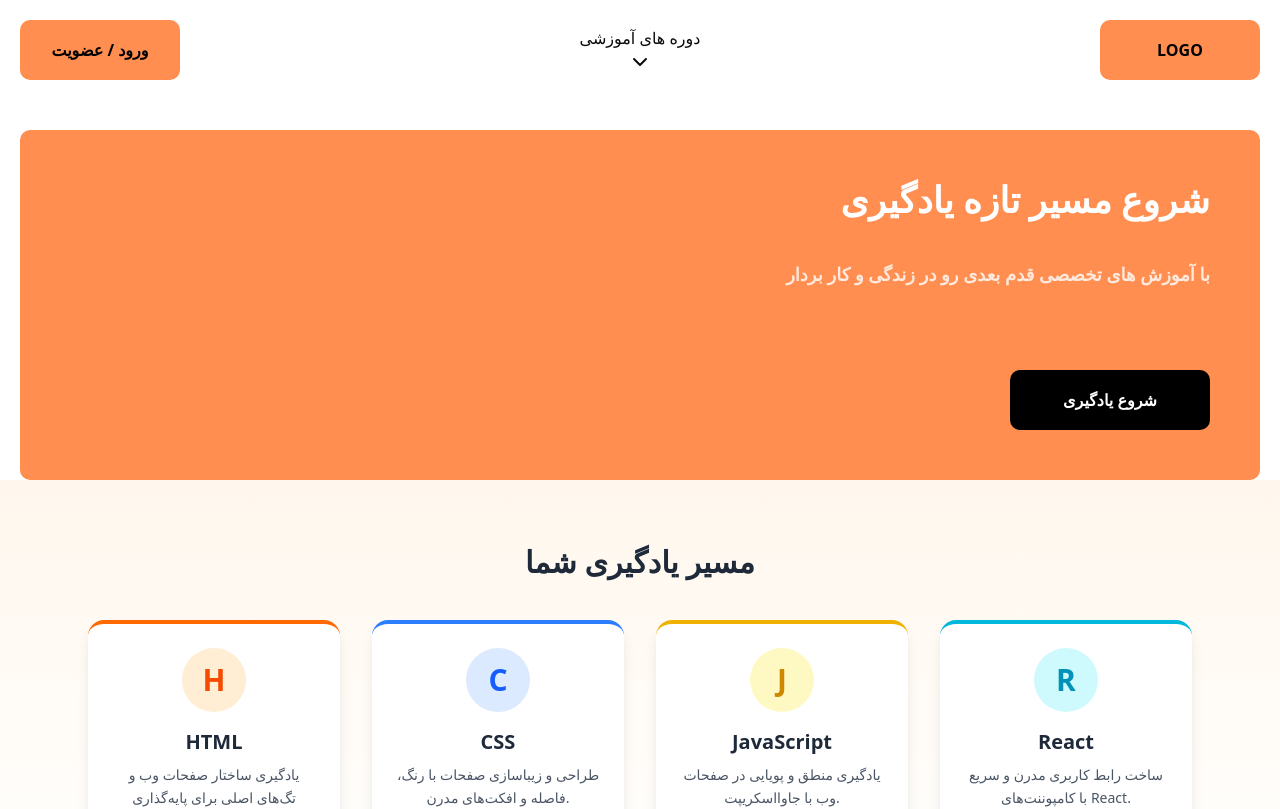
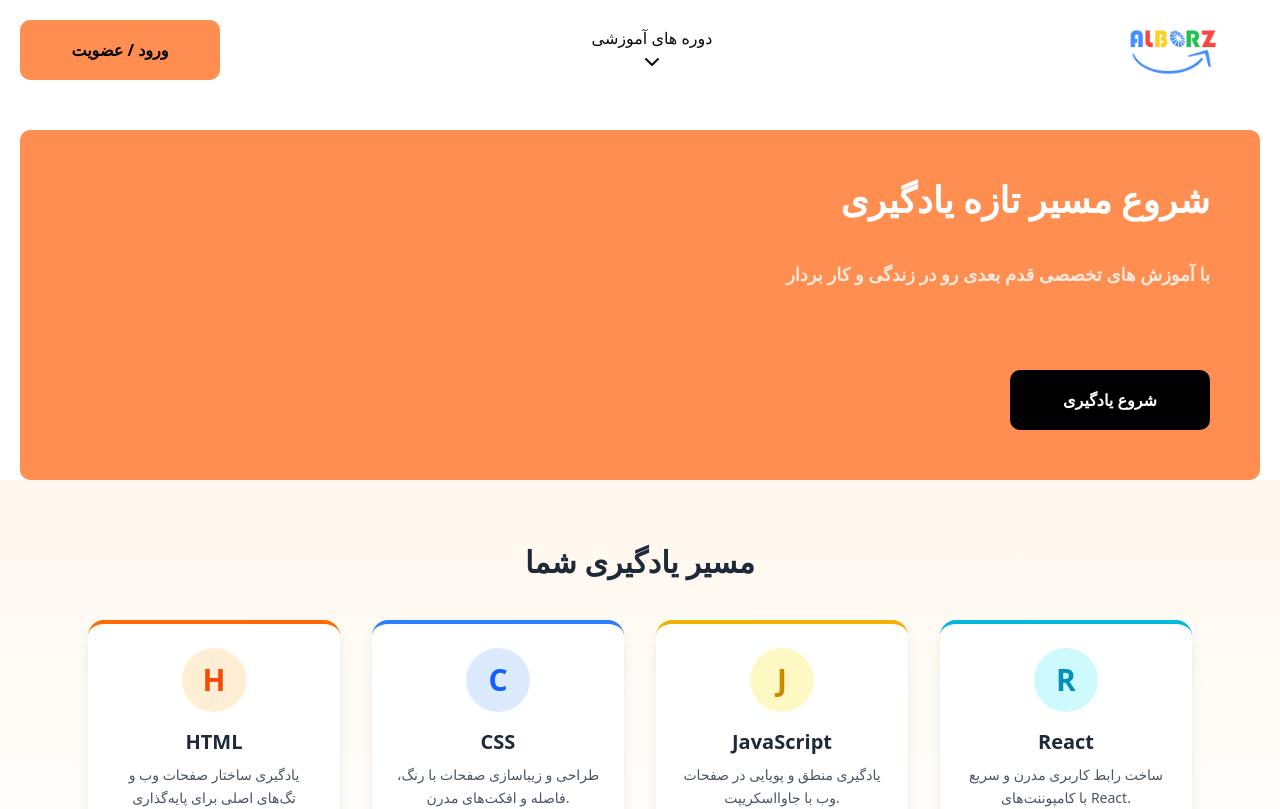
Before and after one commit to nima-saeidi/alborz-amozesh-frontend, a Next.js app: page / in a window 1280 px wide. Shown: the top 809 px of the page. Built offline with nearby package versions, Linux system fonts and the light colour scheme.

Commit message:
added logo

```diff
--- a/src/components/top-navbar.tsx
+++ b/src/components/top-navbar.tsx
@@ -8,6 +8,8 @@ import {AnimatePresence, motion} from "motion/react";
 import {cn} from "@/lib/utils"
 import {ReactNode, useState} from "react";
 import Link from "next/link";
+import logoImage from "../../assets/logo.png" ;
+import Image from "next/image";
 
 interface CardForCoursesProps {
     onMouseEnter?: () => void,
@@ -138,9 +140,9 @@ export default function TopNavbar() {
 
     return (
         <div className="flex justify-between items-center h-[100px] w-full">
-            <div className="hidden md:w-[200px] h-full md:flex justify-center items-center">
+            <div className="hidden m-5 md:w-[200px] h-full md:flex justify-center items-center">
                 <Link
-                    className="m-5 h-[60px] w-full flex justify-center items-center bg-[#FF8E50] text-black font-bold hover:bg-black hover:text-[#FF8E50] hover:border-[#FF8E50] hover:border-4 duration-200  rounded-[10px]"
+                    className=" h-[60px] w-full flex justify-center items-center bg-[#FF8E50] text-black font-bold hover:bg-black hover:text-[#FF8E50] hover:border-[#FF8E50] hover:border-4 duration-200  rounded-[10px]"
                     href="/auth"
                 >
                     ورود / عضویت
@@ -166,13 +168,14 @@ export default function TopNavbar() {
                     </PopoverContent>
                 </Popover>
             </div>
-
-            <div className="w-[200px] h-full flex justify-center items-center">
-                <Link
-                    className="m-5 h-[60px] w-[225px] flex justify-center items-center bg-[#FF8E50] text-black font-bold hover:bg-black hover:text-[#FF8E50] hover:border-[#FF8E50] hover:border-4 duration-200  rounded-[10px]"
-                    href="#"
-                >
-                    LOGO
+            <div className="mx-2 relative h-[100px] w-[62px] md:w-[200px] flex items-center justify-center">
+                <Link href={"/"}>
+                    <Image
+                        src={logoImage}
+                        alt="logo"
+                        fill
+                        className="object-contain"
+                    />
                 </Link>
             </div>
         </div>
```
Also changed, not shown: assets/logo.png (added).
